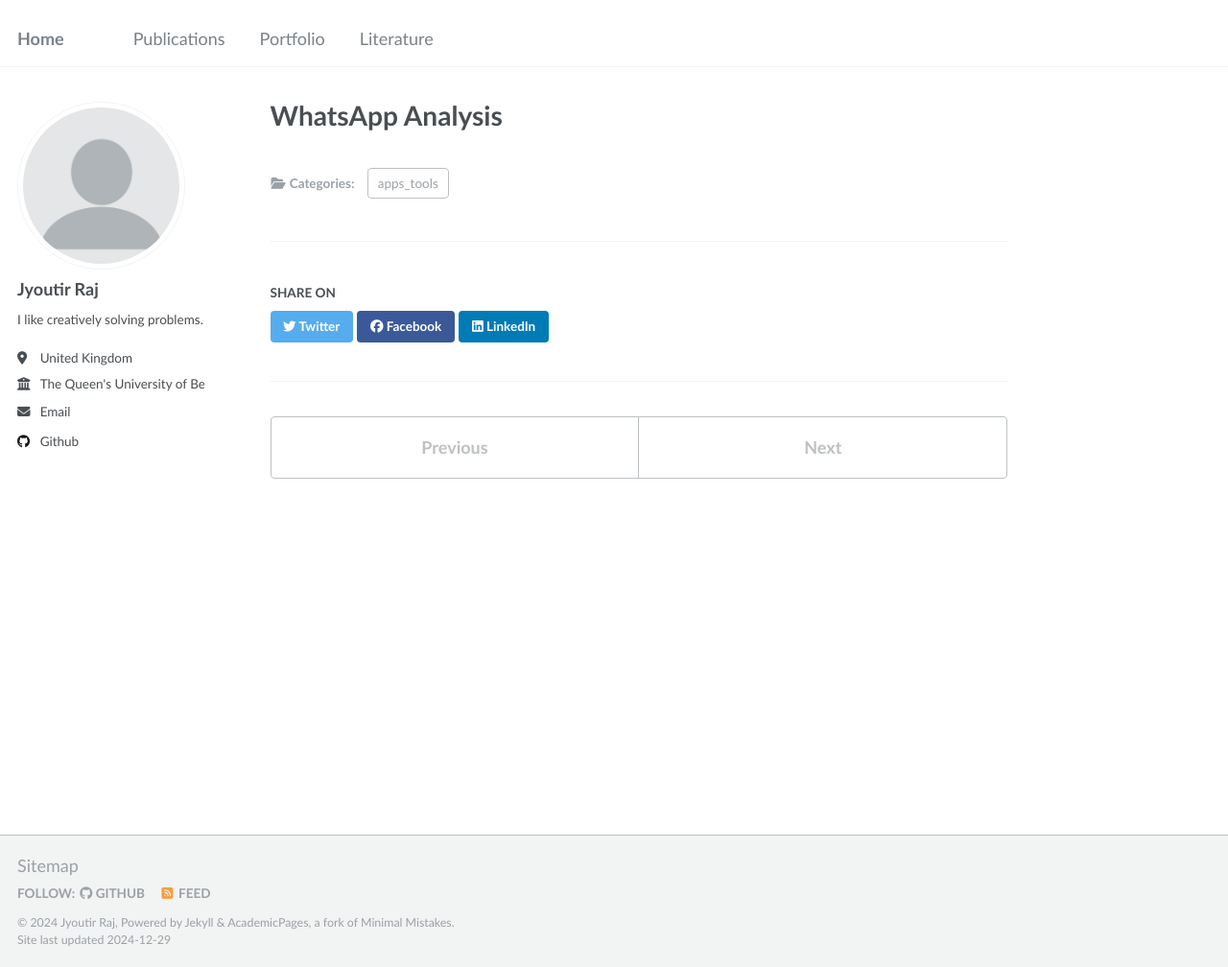
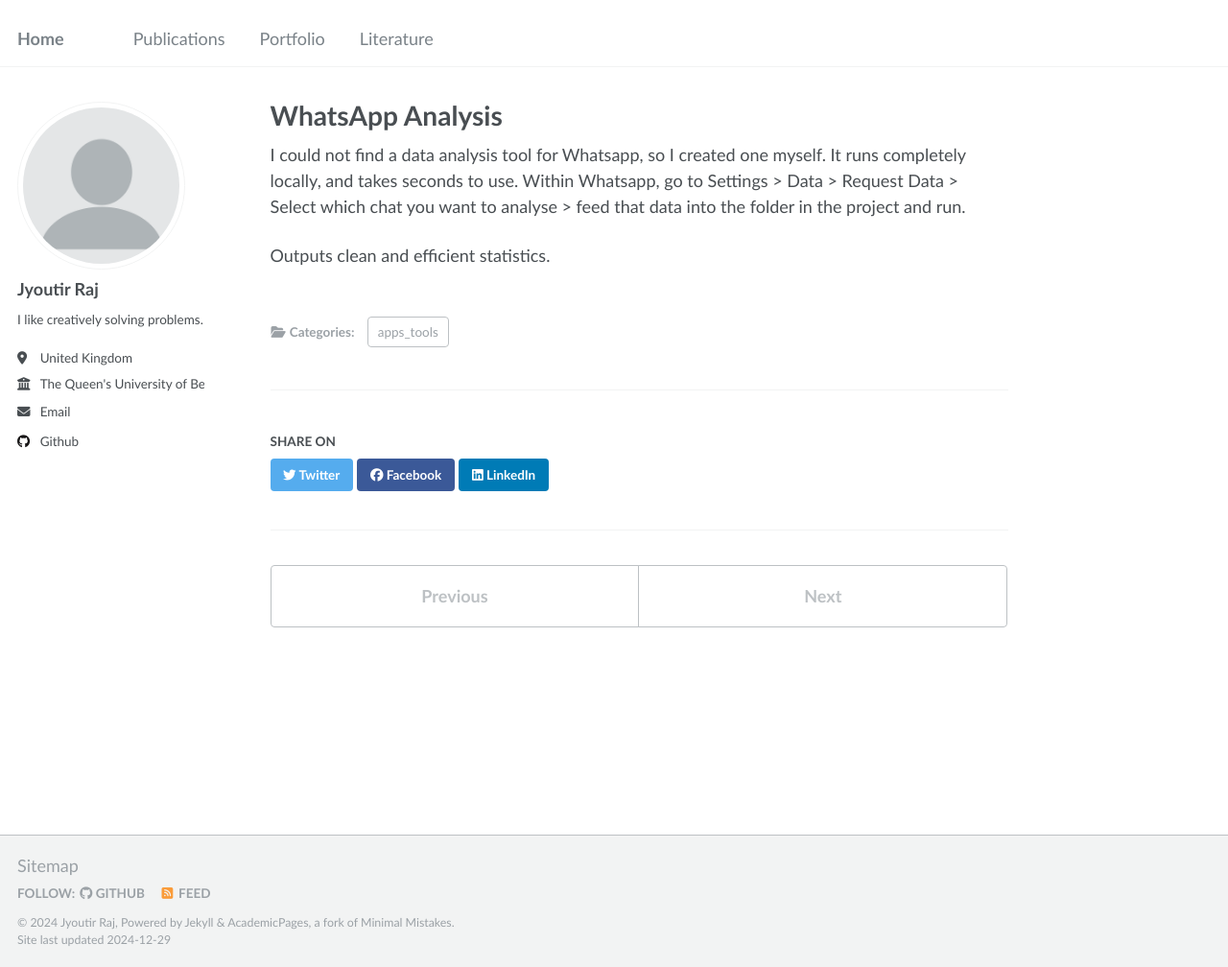
Before and after one commit to jyoutir/jyoutir.github.io, a Jekyll site: the page built from _portfolio/portfolio-whatsapp.md, in a window 1280 px wide and 1008 px high. Shown: the whole window at 96% size. Built offline with Jekyll 4.4.1, drawn with Linux system fonts in a browser that asks for light colours.

Commit message:
added content for projects

```diff
--- a/_portfolio/portfolio-whatsapp.md
+++ b/_portfolio/portfolio-whatsapp.md
@@ -6,3 +6,8 @@ category: apps_tools
 date: 2024-01-01
 website: "https://github.com/jyoutir/whatsapp_analysis"
 ---
+
+I could not find a data analysis tool for Whatsapp, so I created one myself. It runs completely locally, and takes seconds to use.
+Within Whatsapp, go to Settings > Data > Request Data > Select which chat you want to analyse > feed that data into the folder in the project and run.
+
+Outputs clean and efficient statistics.
```
Also changed, not shown: _portfolio/portfolio-eda-indexes.md (+2 -0 lines), _portfolio/portfolio-game-markets.md (+4 -0 lines), _portfolio/portfolio-investment-calc.md (+2 -0 lines), _portfolio/portfolio-numerical-analysis.md (+4 -0 lines), _portfolio/portfolio-stochastic-proccess.md (+4 -0 lines), 3 other files.
